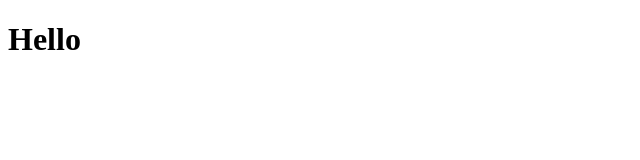
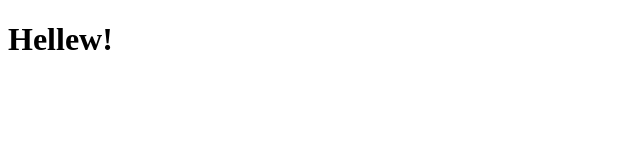
Before and after one commit to ShumilovaMa/projectnew, a plain HTML site: page index.html in a window 1280 px wide. Shown: the full height of the page, 0-640 px from the left. Drawn offline with Linux system fonts and the light colour scheme.

Commit message:
second commit

```diff
--- a/index.html
+++ b/index.html
@@ -7,6 +7,6 @@
     <title>Git test</title>
 </head>
 <body>
-    <h1>Hello</h1>
+    <h1>Hellew!</h1>
 </body>
 </html>
```
